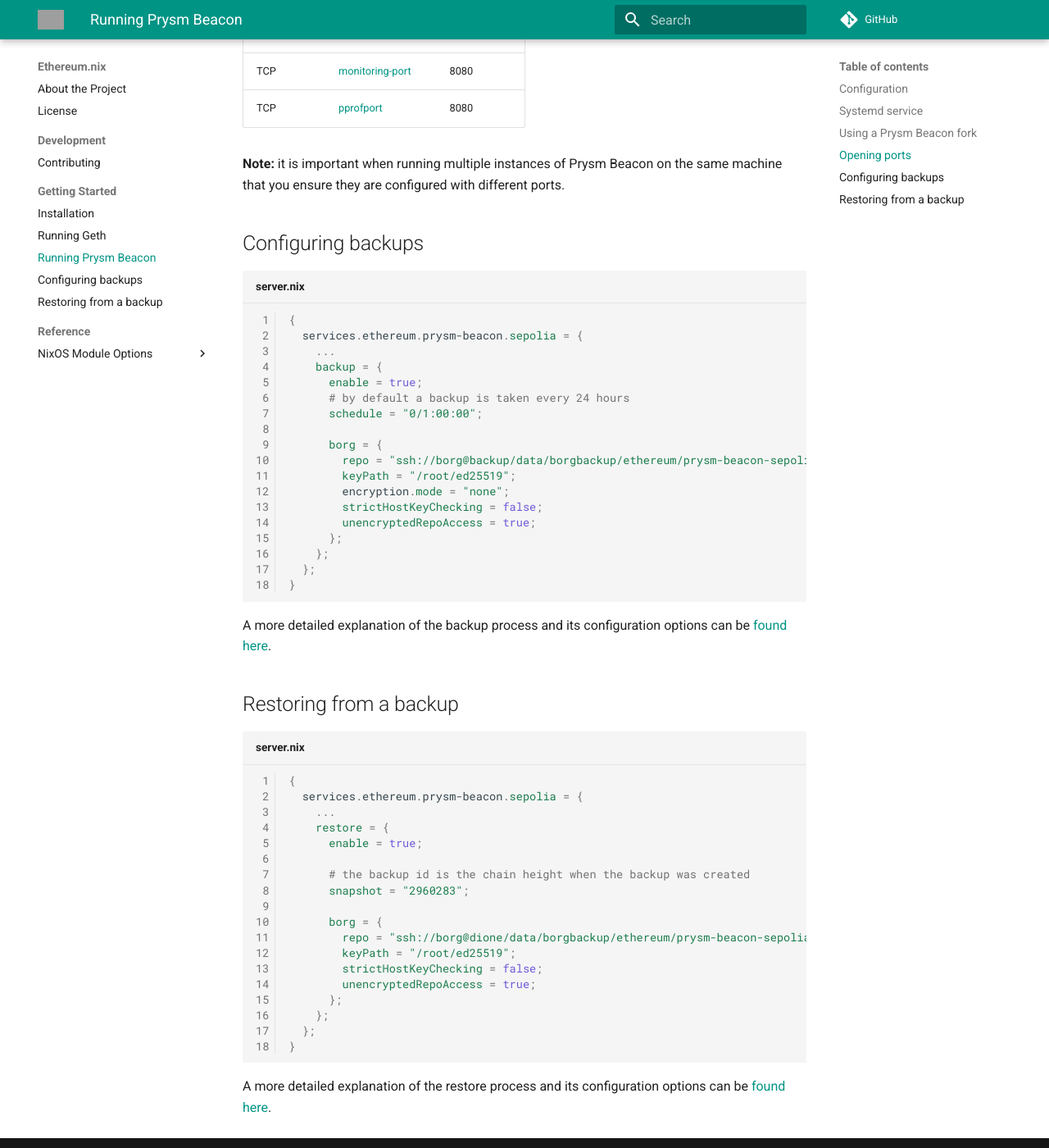
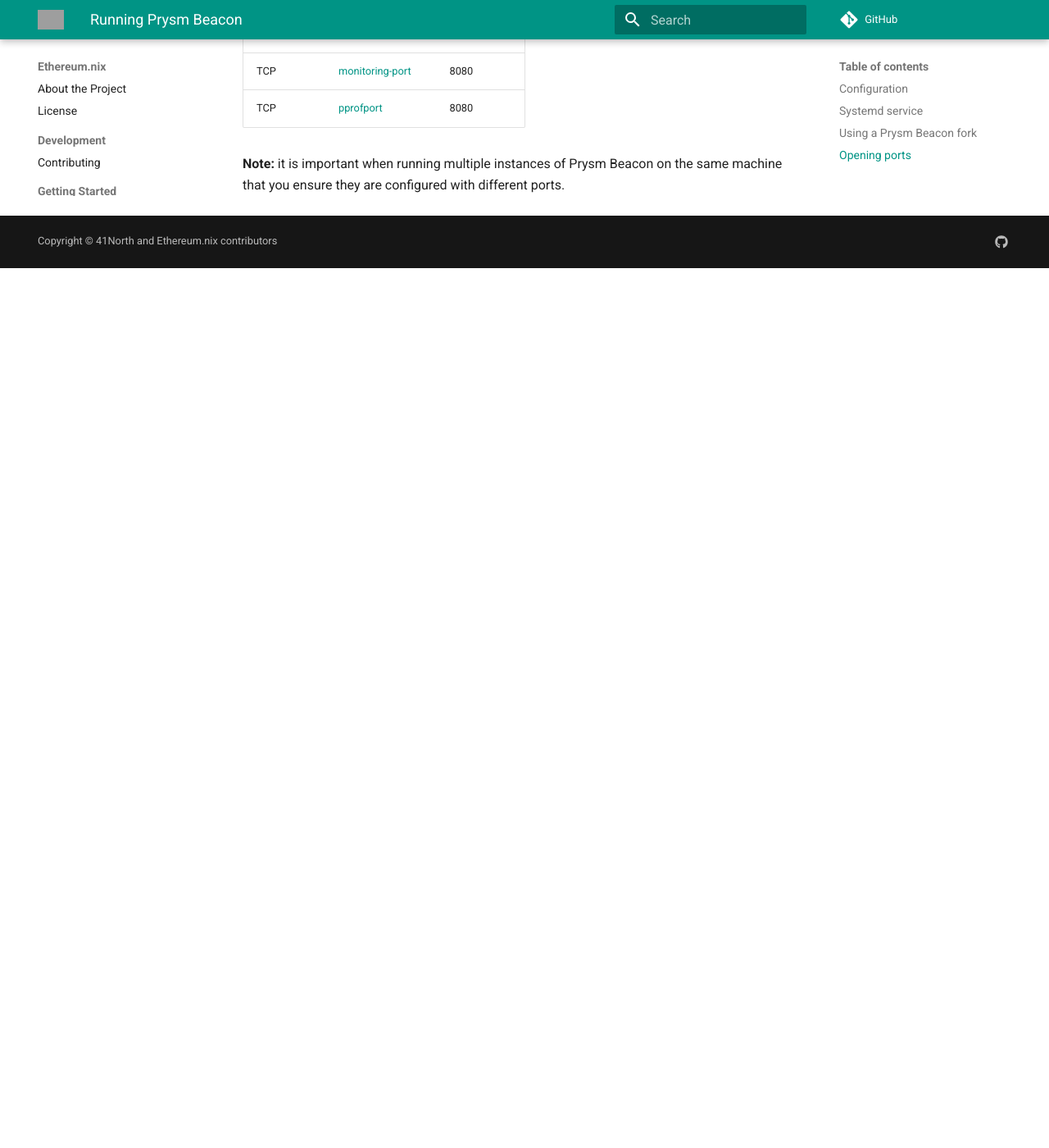
Before and after one commit to nix-community/ethereum.nix, an MkDocs documentation site: the page built from docs/getting-started/running-prysm-beacon.md, in a window 1280 px wide and 1400 px high, scrolled down 2385 px. Shown: the whole window at 82% size. Built offline with MkDocs 1.6.1 and Material for MkDocs 9.7.7, drawn with Linux system fonts in a browser that asks for light colours; comment, search, counter and statistics services are not loaded; after the commit the page ends 2712 px from its top, so only the background shows below that; grey boxes are pictures that could not be loaded.

Commit message:
docs: update backup and restore sections

````diff
--- a/docs/getting-started/running-prysm-beacon.md
+++ b/docs/getting-started/running-prysm-beacon.md
@@ -87,53 +87,3 @@
 
 **Note:** it is important when running multiple instances of Prysm Beacon on the same machine that you ensure they are configured
 with different ports.
-
-## Configuring backups
-
-```nix title="server.nix"
-{
-  services.ethereum.prysm-beacon.sepolia = {
-    ...
-    backup = {
-      enable = true;
-      # by default a backup is taken every 24 hours
-      schedule = "0/1:00:00";
-
-      borg = {
-        repo = "ssh://borg@backup/data/borgbackup/ethereum/prysm-beacon-sepolia";
-        keyPath = "/root/ed25519";
-        encryption.mode = "none";
-        strictHostKeyChecking = false;
-        unencryptedRepoAccess = true;
-      };
-    };
-  };
-}
-```
-
-A more detailed explanation of the backup process and its configuration options can be [found here](./configuring-backups.md).
-
-## Restoring from a backup
-
-```nix title="server.nix"
-{
-  services.ethereum.prysm-beacon.sepolia = {
-    ...
-    restore = {
-      enable = true;
-
-      # the backup id is the chain height when the backup was created
-      snapshot = "2960283";
-
-      borg = {
-        repo = "ssh://borg@dione/data/borgbackup/ethereum/prysm-beacon-sepolia";
-        keyPath = "/root/ed25519";
-        strictHostKeyChecking = false;
-        unencryptedRepoAccess = true;
-      };
-    };
-  };
-}
-```
-
-A more detailed explanation of the restore process and its configuration options can be [found here](./restore-from-backup.md).
--- a/mkdocs.yml
+++ b/mkdocs.yml
@@ -66,8 +66,7 @@
       - getting-started/installation.md
       - getting-started/running-geth.md
       - getting-started/running-prysm-beacon.md
-      - getting-started/configuring-backups.md
-      - getting-started/restore-from-backup.md
+      - getting-started/backup-and-restore.md
   - Reference:
       - NixOS Module Options:
           - reference/module-options/erigon.md
````
Also changed, not shown: docs/getting-started/backup-and-restore.md (added, +124 -0 lines), docs/getting-started/configuring-backups.md (deleted, +0 -152 lines), docs/getting-started/running-geth.md (+0 -50 lines), 1 other file.
